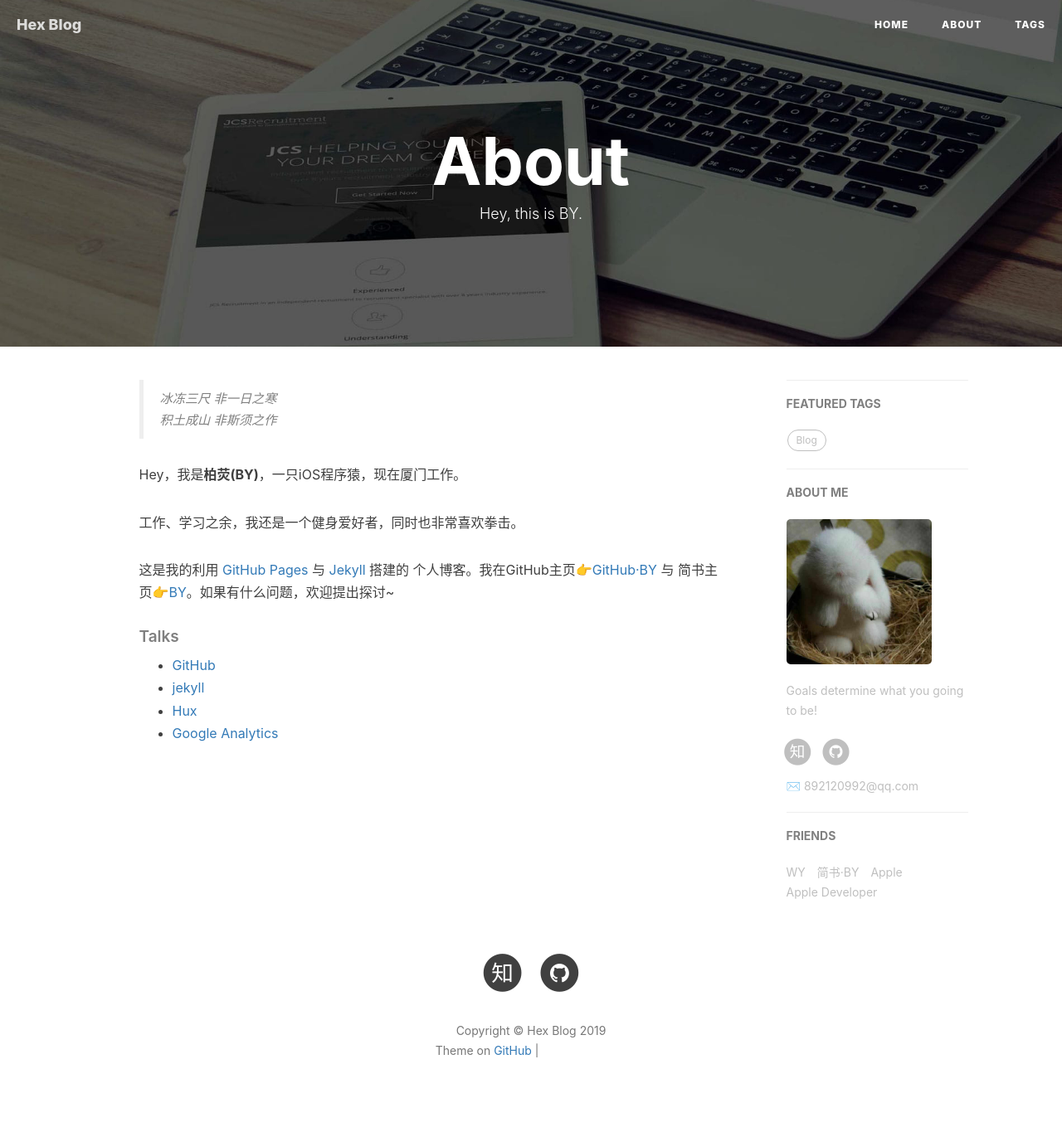
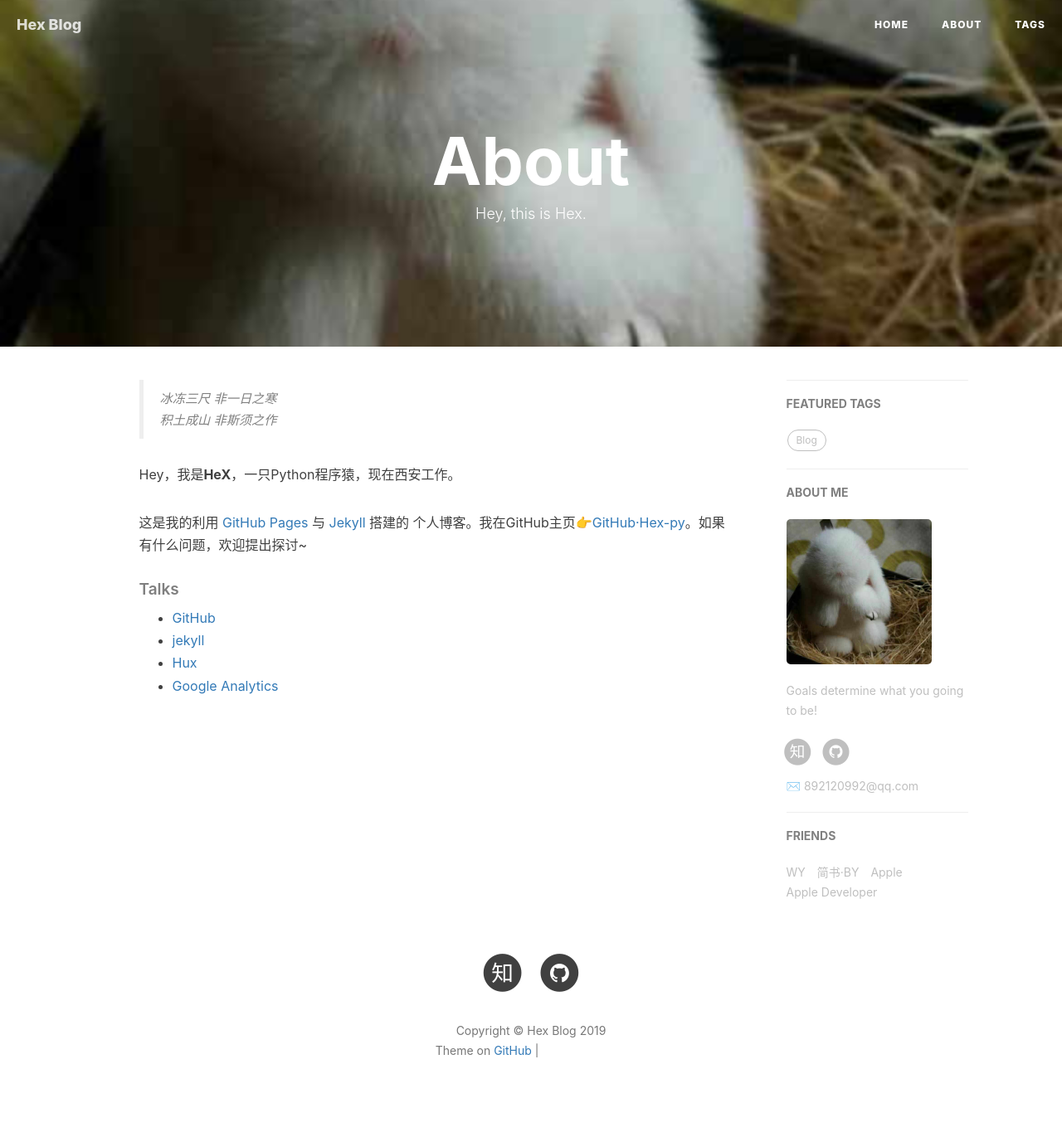
Before and after one commit to hex-py/hex-py.github.io, a Jekyll site: the page built from about.html, in a window 1280 px wide. Shown: the whole page at 83% size. Built offline with Jekyll 4.4.1, drawn with Linux system fonts in a browser that asks for light colours; nearby versions of some CDN libraries; comment, search, counter and statistics services are not loaded; grey boxes are pictures that could not be loaded.

Commit message:
change about.html.

```diff
--- a/about.html
+++ b/about.html
@@ -1,8 +1,8 @@
 ---
 layout: page
 title: "About"
-description: "Hey, this is BY."
-header-img: "img/post-bg-rwd.jpg"
+description: "Hey, this is Hex."
+header-img: "img/global/profile_picture.jpg"
 ---
 
 <!-- Language Selector -->
@@ -18,11 +18,11 @@ header-img: "img/post-bg-rwd.jpg"
     <blockquote><p>冰冻三尺 非一日之寒<br>
     积土成山 非斯须之作</p></blockquote>
 
-    <p>Hey，我是<strong>柏荧(BY)</strong>，一只iOS程序猿，现在厦门工作。</p>
+    <p>Hey，我是<strong>HeX</strong>，一只Python程序猿，现在西安工作。</p>
 
-    <p>工作、学习之余，我还是一个健身爱好者，同时也非常喜欢拳击。</p>
+    <!--<p>工作、学习之余，我还是一个健身爱好者，同时也非常喜欢拳击。</p>-->
 
-    <p>这是我的利用 <a href="https://pages.github.com/">GitHub Pages</a> 与 <a href="http://jekyll.com.cn/">Jekyll</a> 搭建的 个人博客。我在GitHub主页<a href="https://github.com/qiubaiying">👉GitHub·BY</a> 与 简书主页<a href="https://http://www.jianshu.com/u/e71990ada2fd">👉BY</a>。如果有什么问题，欢迎提出探讨~</p>
+    <p>这是我的利用 <a href="https://pages.github.com/">GitHub Pages</a> 与 <a href="http://jekyll.com.cn/">Jekyll</a> 搭建的 个人博客。我在GitHub主页<a href="https://github.com/hex-py">👉GitHub·Hex-py</a>。如果有什么问题，欢迎提出探讨~</p>
 
     <p></p>
 
```
